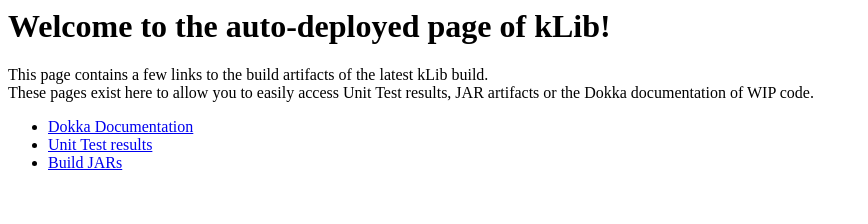
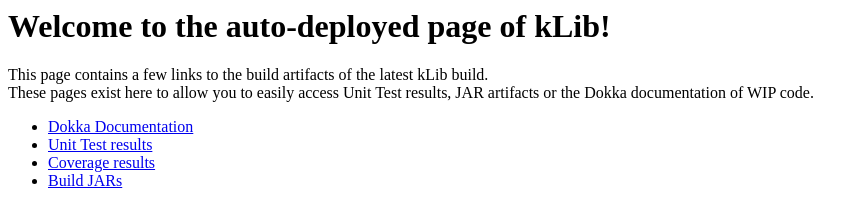
Before and after one commit to ATVG-Studios/kLib, a plain HTML site: page _pages/index.html in a window 1280 px wide. Shown: the whole page, without its empty margins (0-868 px from the left). Drawn offline with Linux system fonts and the light colour scheme.

Commit message:
build: Try to publicate jacoco coverage results in auto-deployed page

```diff
--- a/_pages/index.html
+++ b/_pages/index.html
@@ -13,5 +13,6 @@
 <ul>
 <li><a href="docs">Dokka Documentation</a></li>
 <li><a href="tests">Unit Test results</a></li>
+<li><a href="coverage">Coverage results</a></li>
 <li><a href="jars">Build JARs</a></li>
 </ul>
```
Also changed, not shown: 1 other file.
